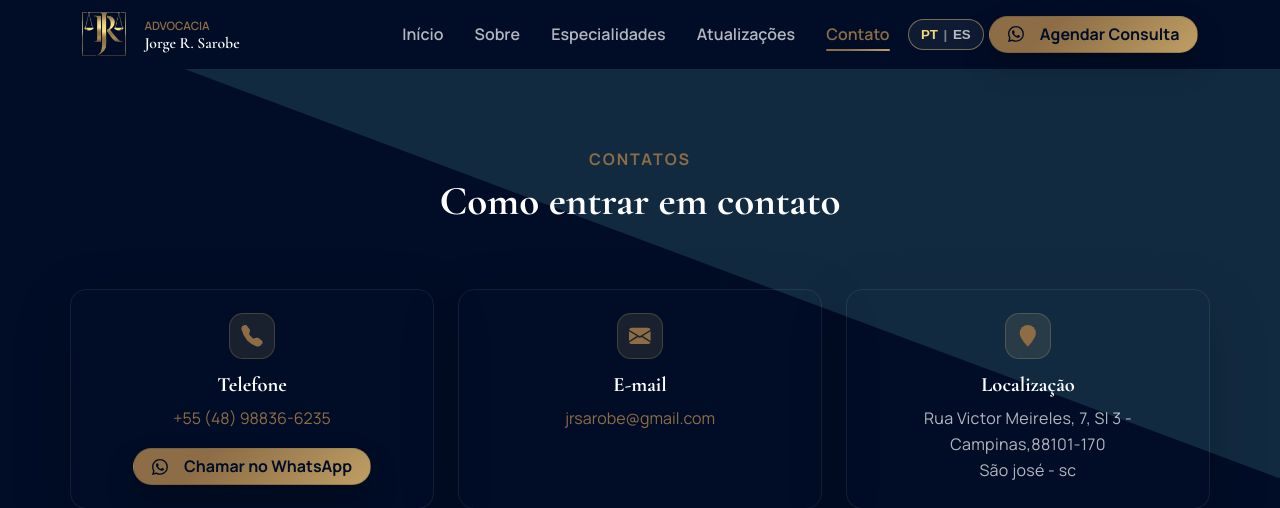
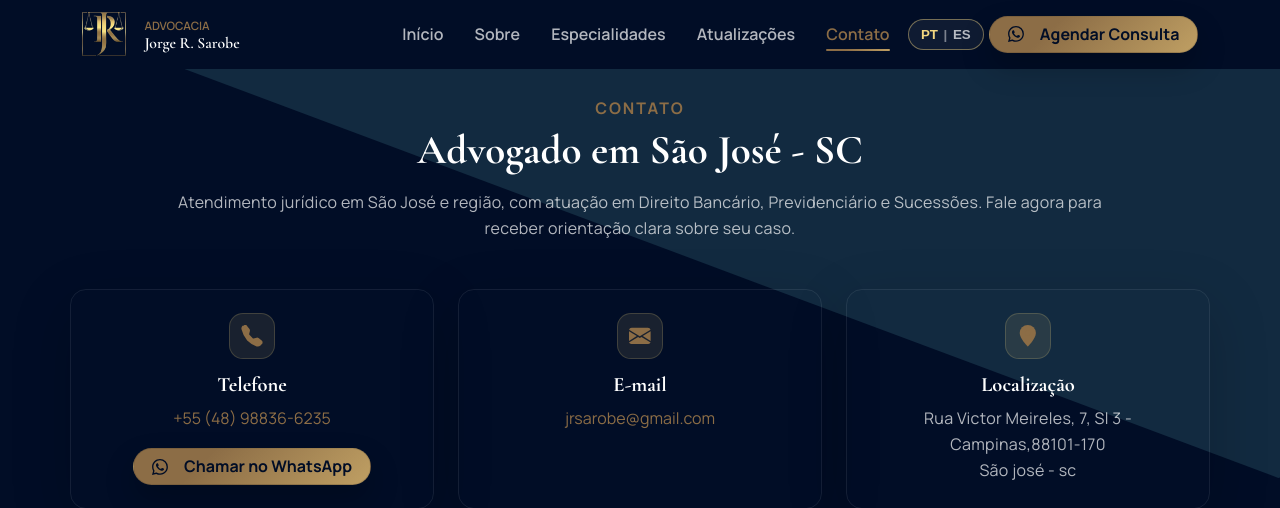
Before and after one commit to advjorgedev-pixel/site_institucional_web, a Django app: page /contato/ in a window 1280 px wide. Shown: the top 508 px of the page. Run offline with Django 5.2, Linux system fonts and the light colour scheme; parts of the project's set-up code (start-up, migrations or seed data) failed here and were passed over; some libraries are stand-ins or nearby versions.

Commit message:
texto ajustado contato

```diff
--- a/institucional/templates/components/_footer.html
+++ b/institucional/templates/components/_footer.html
@@ -62,8 +62,8 @@
                 <h3 class="footer-title text-center text-md-start">{% trans "ÁREAS DE ATUAÇÃO" %}</h3>
                 <ul class="list-unstyled d-grid gap-1 mb-0">
                     <li><a class="footer-link" href="{% url 'services' %}#banck">{% trans "Direito Bancário" %}</a></li>
+                    <li><a class="footer-link" href="{% url 'services' %}#previdenciario">{% trans "Direito Previdenciário" %}</a></li>
                     <li><a class="footer-link" href="{% url 'services' %}#sucessorio">{% trans "Direito Sucessório" %}</a></li>
-                    <li><a class="footer-link" href="{% url 'services' %}#previdenciario">{% trans "Direito Previdenciário" %}</a></li>
                 </ul>
             </div>
 
--- a/institucional/templates/contact/contact_site.html
+++ b/institucional/templates/contact/contact_site.html
@@ -4,10 +4,12 @@
 {% get_current_language as CURRENT_LANG %}
 
 
+
 {% block info %}
-<title></title>
-<meta name="description" content="">
+    <title>{% translate "Advogado em São José SC | Contato Jurídico" %}</title>
+    <meta name="description" content="{% translate 'Entre em contato com advogado em São José - SC para atendimento em Direito Bancário, Previdenciário e Sucessões. Atendimento presencial e online.' %}">
 {% endblock %}
+
 
 {% block styles %}
 <link rel="stylesheet" href="{% static 'css/contac_site.css' %}">
@@ -17,11 +19,9 @@
 {% endblock %}
 
 {% block content %}
-{% translate "Contatos" as heromintitle %}
-{% translate "Como entrar em contato" as heroTitle %}
-{% translate "Lorem ipsum dolor, sit amet consectetur adipisicing elit. Explicabo, facere dolores. Corporis fugiat quas
-quae, exercitationem aliquam impedit minima pariatur harum aliquid ad architecto, consequuntur est veniam quam similique
-atque!" as heroText %}
+{% translate "Contato" as heromintitle %}
+{% translate "Advogado em São José - SC" as heroTitle %}
+{% translate "Atendimento jurídico em São José e região, com atuação em Direito Bancário, Previdenciário e Sucessões. Fale agora para receber orientação clara sobre seu caso." as heroText %}
 {% include 'components/_hero.html' %}
 
 <section id="contact" class="section">
--- a/institucional/templates/home/home_site.html
+++ b/institucional/templates/home/home_site.html
@@ -9,7 +9,6 @@
     <title>
         {% translate "Advogado em São José SC | Direito Bancário, Previdenciário e Sucessões" %}
     </title>
-
     <meta name="description" content="{% translate 'Advogado em São José - SC com atuação em Direito Bancário, Previdenciário e Sucessões. Atendimento direto, estratégico e com foco em resultado. Agende sua consulta.' %}">
 {% endblock %}
 
--- a/institucional/templates/services/services_site.html
+++ b/institucional/templates/services/services_site.html
@@ -152,7 +152,7 @@
             </div>
         </article>
 
-        <article data-aos="fade-up" class="mt-5 mt-lg-0" id="sucessorio">
+        <article data-aos="fade-up" class="mt-5 mt-lg-0" id="previdenciario">
             <div class="row g-4 g-lg-5 align-items-center">
                 <div class="col-12 col-lg-6 order-2 order-lg-1">
                     <div class="practice-cards">
@@ -272,7 +272,7 @@
             </div>
         </article>
 
-        <article data-aos="fade-up" class="mt-5 mt-lg-0" id="previdenciario">
+        <article data-aos="fade-up" class="mt-5 mt-lg-0" id="sucessorio">
             <div class="row g-4 g-lg-5 align-items-center">
 
                 <div class="col-12 col-lg-6 text-center text-lg-start">
```
